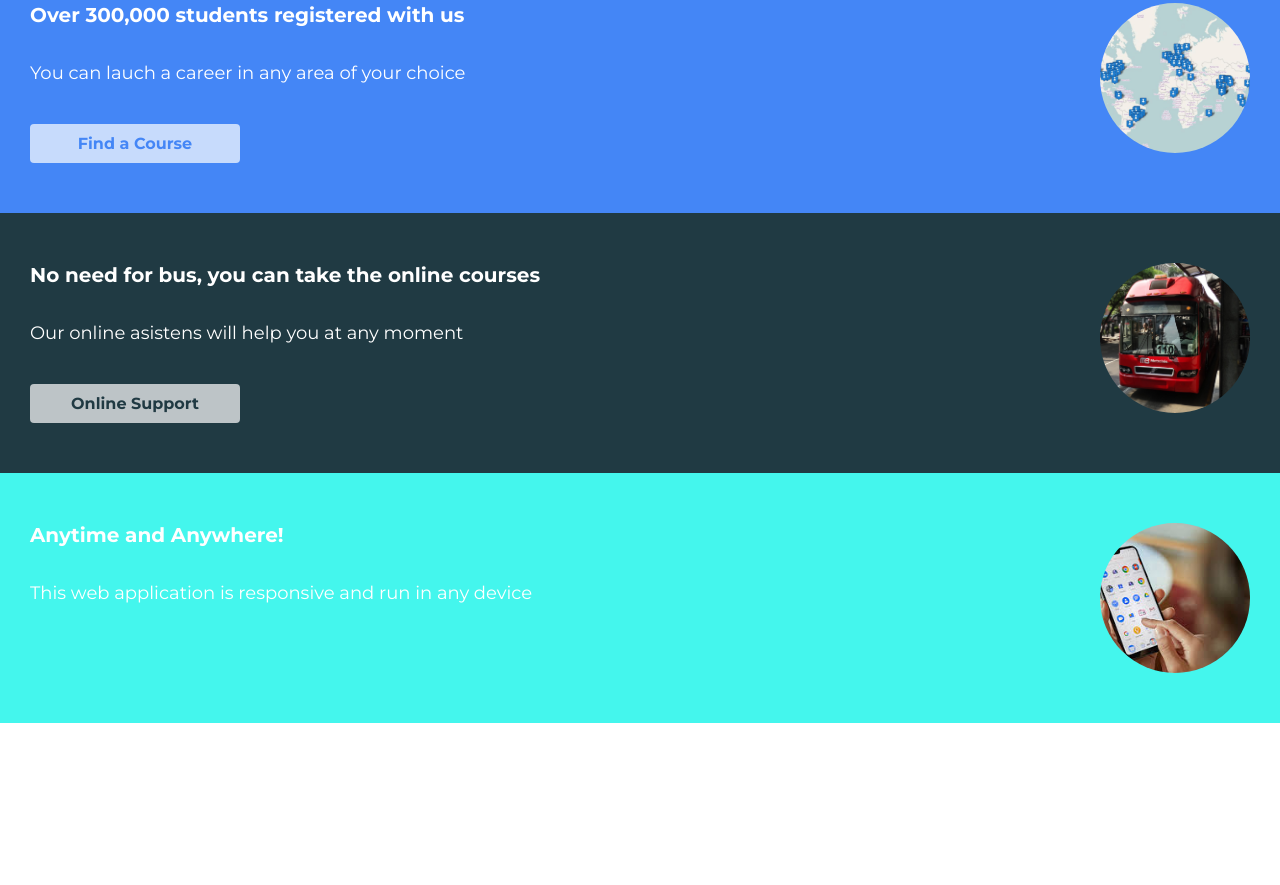
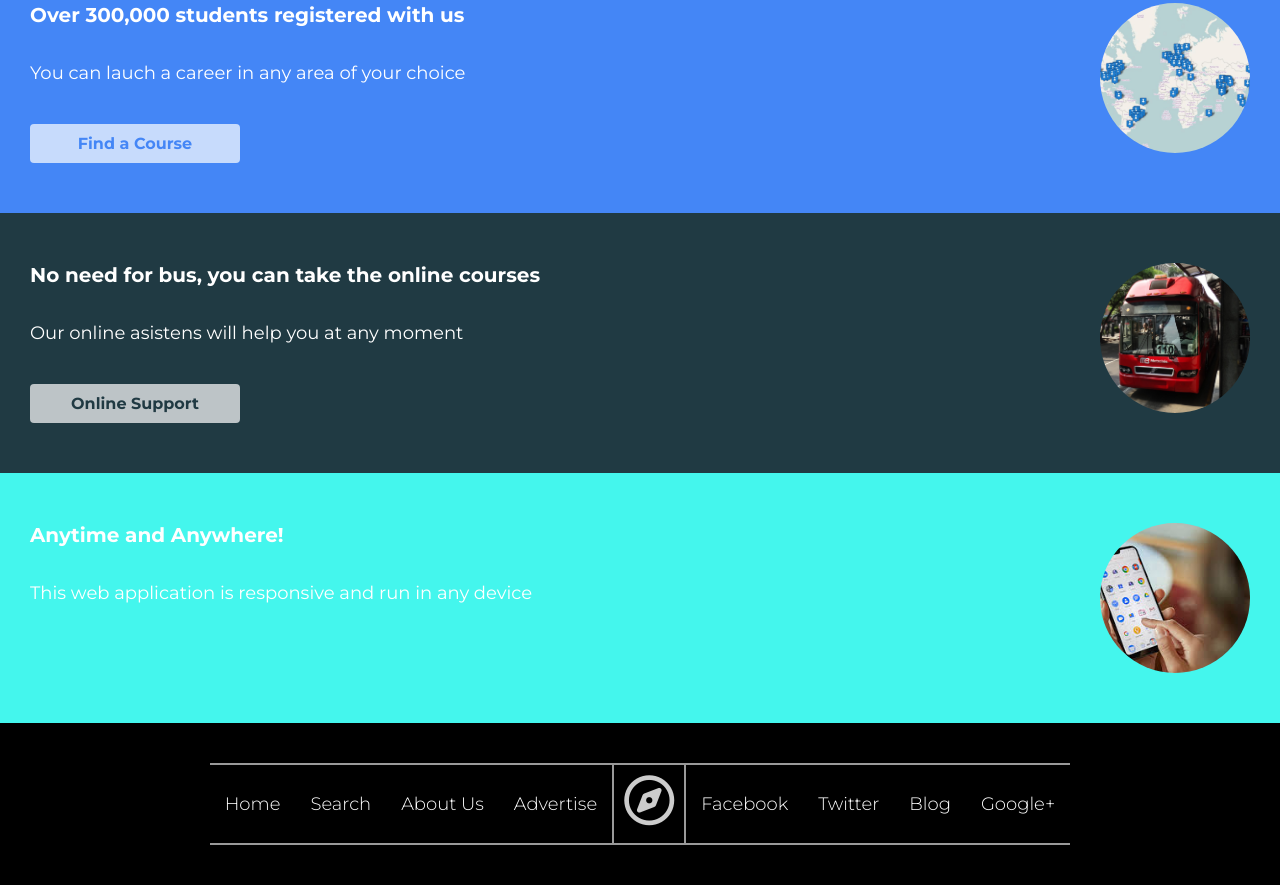
Before and after one commit to Ceci007/HTML-CSS-Capstone-Project, a website: page index.html in a window 1280 px wide. Shown: the part 1510-2395 px from the top of the page. Before the commit the page ends 2233 px from the top, so only its background shows below. Drawn offline with Linux system fonts and the light colour scheme.

Commit message:
add HTML markup and styles to footer top

```diff
--- a/index.html
+++ b/index.html
@@ -136,6 +136,26 @@
                 </div>
             </section>
         </main>
+        <!-- Footer Section -->
+        <footer class="footer">
+            <div class="footer__top">
+                <nav class="footer__nav--1">
+                    <a href="#" class="footer__link">Home</a>
+                    <a href="#" class="footer__link">Search</a>
+                    <a href="#" class="footer__link">About Us</a>
+                    <a href="#" class="footer__link">Advertise</a>
+                </nav>
+                <div class="footer__nav--circle">
+                    <i class="far fa-compass"></i>
+                </div>
+                <nav class="footer__nav--2">
+                    <a href="#" class="footer__link">Facebook</a>
+                    <a href="#" class="footer__link">Twitter</a>
+                    <a href="#" class="footer__link">Blog</a>
+                    <a href="#" class="footer__link">Google+</a>
+                </nav>
+            </div>
+        </footer>
     </div>
 </body>
 </html>
--- a/sass/layout/_footer.scss
+++ b/sass/layout/_footer.scss
@@ -0,0 +1,63 @@
+$bp-large: 64em;                    // 1024px
+$bp-medium: 48em;                     // 768px
+$bp-small: 31.25em;                 // 500px
+
+.footer {
+    &__top {
+        background-color: black;
+        display: flex;
+        padding: 4rem 2rem;
+        justify-content: center;
+
+        @media only screen and (max-width: $bp-medium) {
+            flex-direction: column;
+            align-items: center;
+        }
+    }
+    &__nav--1 {
+        @media only screen and (max-width: $bp-medium) {
+            margin-bottom: 2rem;
+        }
+    }
+    &__nav--1, &__nav--2 {
+        position: relative;
+        padding: 1.5rem 0;
+        display: flex;
+        align-items: center;
+    }
+    &__nav--1::before, &__nav--1::after, &__nav--2::before, &__nav--2::after {
+        content: "";
+        width: 100%;
+        height: 2px;
+        background-color: rgba(white, 0.6);
+        position: absolute;
+    }
+    &__nav--1:before, &__nav--2:before {
+        top: 0;
+        left: 0;
+    }
+    &__nav--1::after, &__nav--2::after  {
+        bottom: 0;
+        left: 0;
+    }
+    &__link:link, &__link:visited {
+        color: white;
+        font-size: 1.8rem;
+        font-weight: 300;
+        text-decoration: none;
+        margin: 1.5rem;
+    }
+    &__nav--circle {
+        border: 2px solid rgba(white, 0.6);
+        padding: 1rem;
+
+        @media only screen and (max-width: $bp-medium) {
+            display: none;
+        }
+
+        & i {
+            font-size: 5rem;
+            color: rgba(white, 0.8);
+        }
+    }
+}
```
Also changed, not shown: css/style.css.
